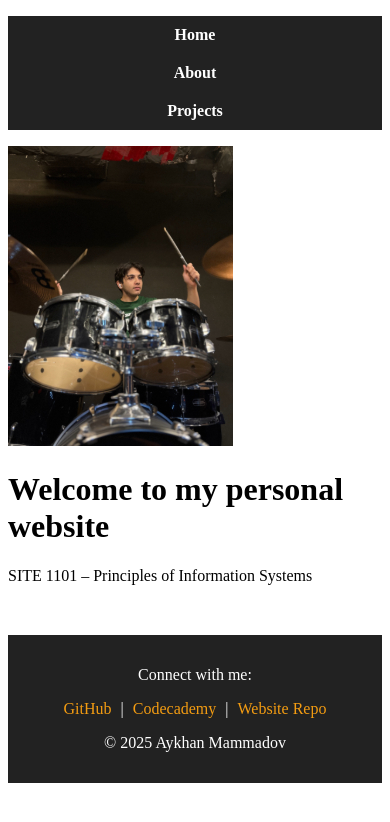
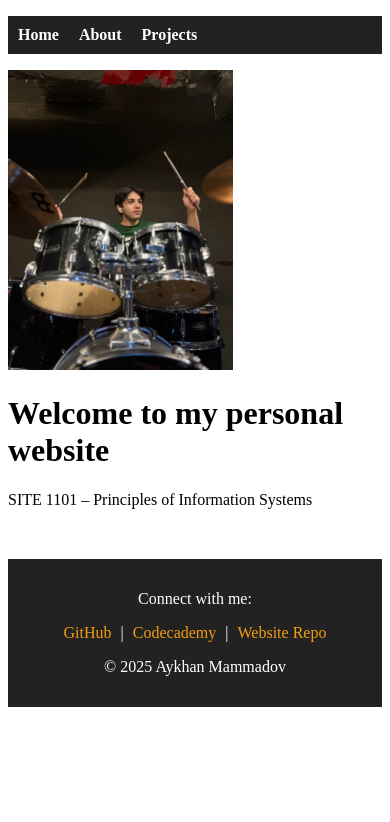
Before and after one commit to fort-45/site1101, a Jekyll site: the page built from index.md, in a window 390 px wide. Shown: the top 822 px of the page. Built offline with Jekyll 4.4.1, drawn with Linux system fonts in a browser that asks for light colours.

Commit message:
Update style.css

```diff
--- a/assets/css/style.css
+++ b/assets/css/style.css
@@ -1,9 +1,11 @@
+/* Navigation */
 nav ul {
   list-style: none;
   display: flex;
   gap: 20px;
   padding: 10px;
   background-color: #222;
+  flex-wrap: wrap; /* allow wrapping on smaller screens */
 }
 
 nav ul li a {
@@ -15,11 +17,13 @@
 nav ul li a:hover {
   color: #f39c12;
 }
+
+/* Footer */
 footer {
   background-color: #222;
   color: white;
   text-align: center;
-    padding: 15px 0;
+  padding: 15px 10px;
   margin-top: 50px;
 }
 
@@ -32,31 +36,9 @@
 footer a:hover {
   color: white;
 }
+
+/* Profile Photo */
 .profile-photo {
   width: 200px;
   height: 200px;
-    border-radius: 50%;
-    display: block;
-    margin: 20px auto;
-    object-fit: cover;
-  }
-
-  .project img {
-    max-width: 100%;
-    width: 400px;
-    height: auto;
-    display: block;
-    margin: 15px 0;
-    border-radius: 8px;
-  }
-  @media (max-width: 768px) {
-    nav ul {
-      flex-direction: column;
-      align-items: center;
-    }
-
-    .profile-photo {
-      width: 150px;
-      height: 150px;
-    }
-  }
+  border-radiu
```
Lines whose indentation alone changed are shown as unchanged.
